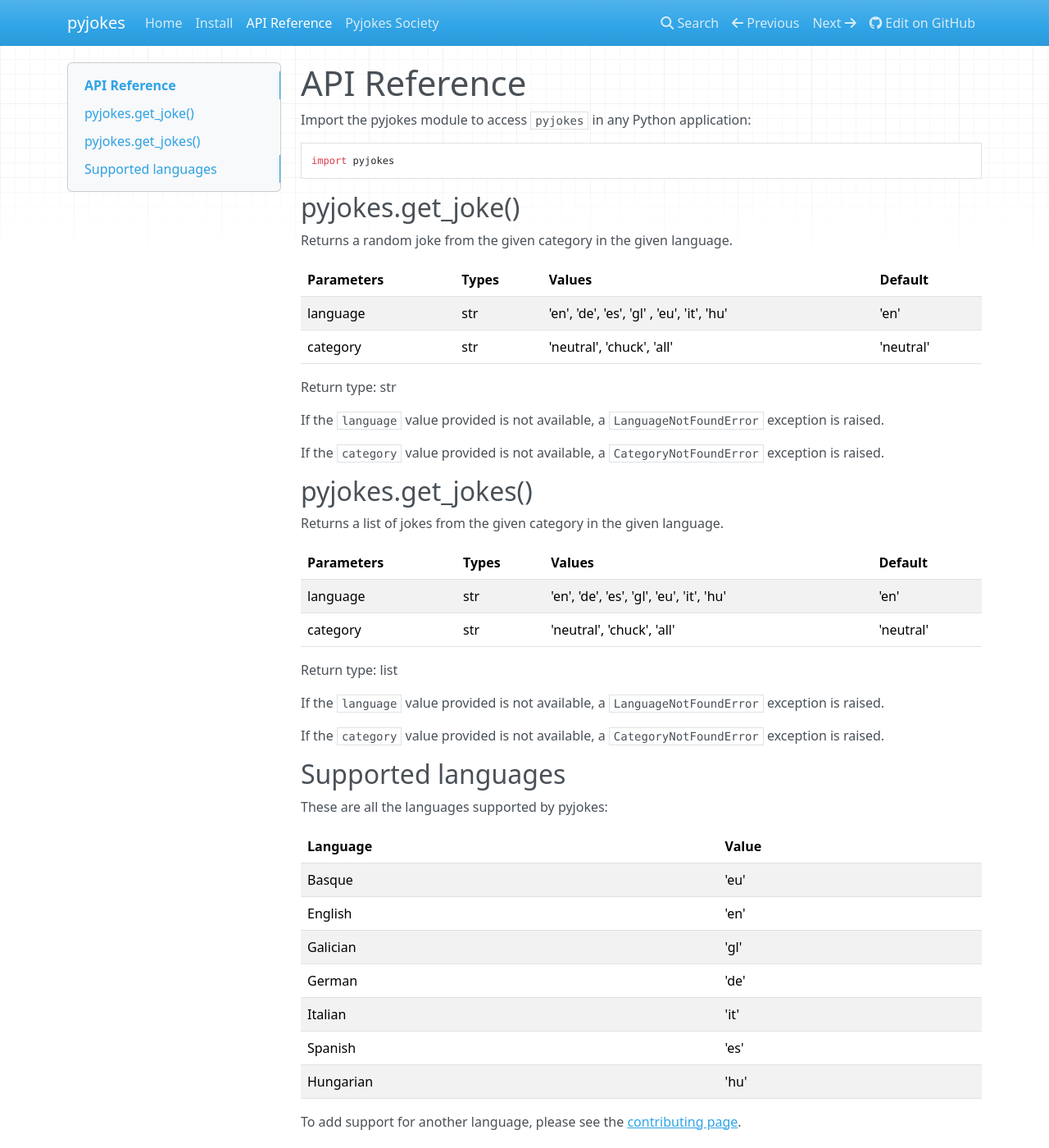
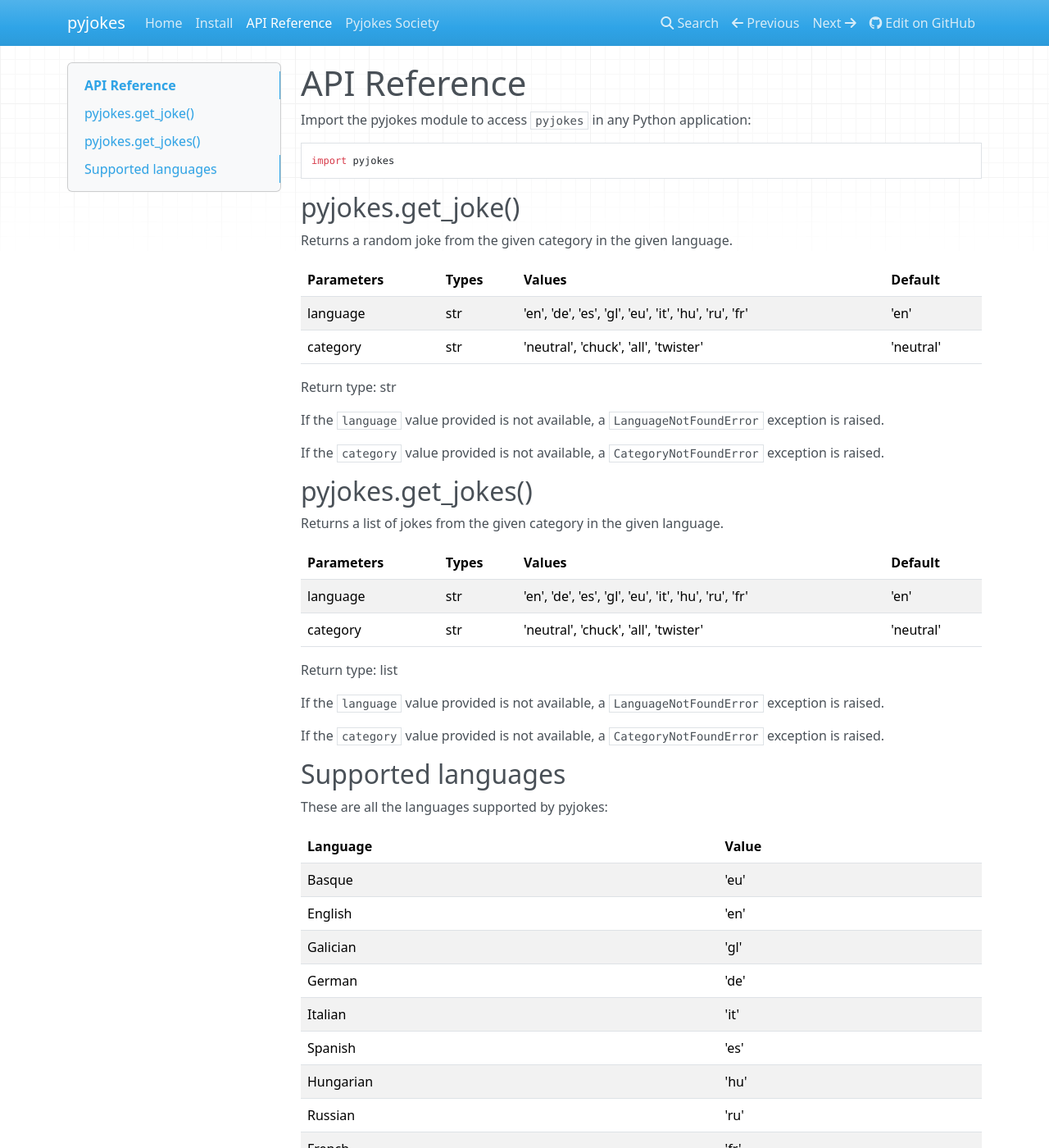
Before and after one commit to pyjokes/pyjokes, an MkDocs documentation site: the page built from docs/api.md, in a window 1280 px wide and 1400 px high. Shown: the whole window at 82% size. Built offline with MkDocs 1.6.1, drawn with Linux system fonts in a browser that asks for light colours; nearby versions of some CDN libraries.

```diff
--- a/docs/api.md
+++ b/docs/api.md
@@ -12,8 +12,8 @@ Returns a random joke from the given category in the given language.
 
 | Parameters | Types | Values | Default |
 | ---------- | ----- | ------ | ------- |
-| language   | str   | 'en', 'de', 'es', 'gl' , 'eu', 'it', 'hu'| 'en' |
-| category   | str   | 'neutral', 'chuck', 'all' | 'neutral' |
+| language   | str   | 'en', 'de', 'es', 'gl', 'eu', 'it', 'hu', 'ru', 'fr'| 'en' |
+| category   | str   | 'neutral', 'chuck', 'all', 'twister' | 'neutral' |
 
 Return type: str
 
@@ -27,8 +27,8 @@ Returns a list of jokes from the given category in the given language.
 
 | Parameters | Types | Values | Default |
 | ---------- | ----- | ------ | ------- |
-| language   | str   | 'en', 'de', 'es', 'gl', 'eu', 'it', 'hu' | 'en' |
-| category   | str   | 'neutral', 'chuck', 'all' | 'neutral' |
+| language   | str   | 'en', 'de', 'es', 'gl', 'eu', 'it', 'hu', 'ru', 'fr' | 'en' |
+| category   | str   | 'neutral', 'chuck', 'all', 'twister' | 'neutral' |
 
 Return type: list
 
@@ -49,5 +49,8 @@ These are all the languages supported by pyjokes:
 | Italian    | 'it'  |
 | Spanish    | 'es'  |
 | Hungarian  | 'hu'  |
+| Russian    | 'ru'  |
+| French     | 'fr'  |
+
 
 To add support for another language, please see the [contributing page](https://github.com/pyjokes/pyjokes/blob/master/CONTRIBUTING.md).
```
